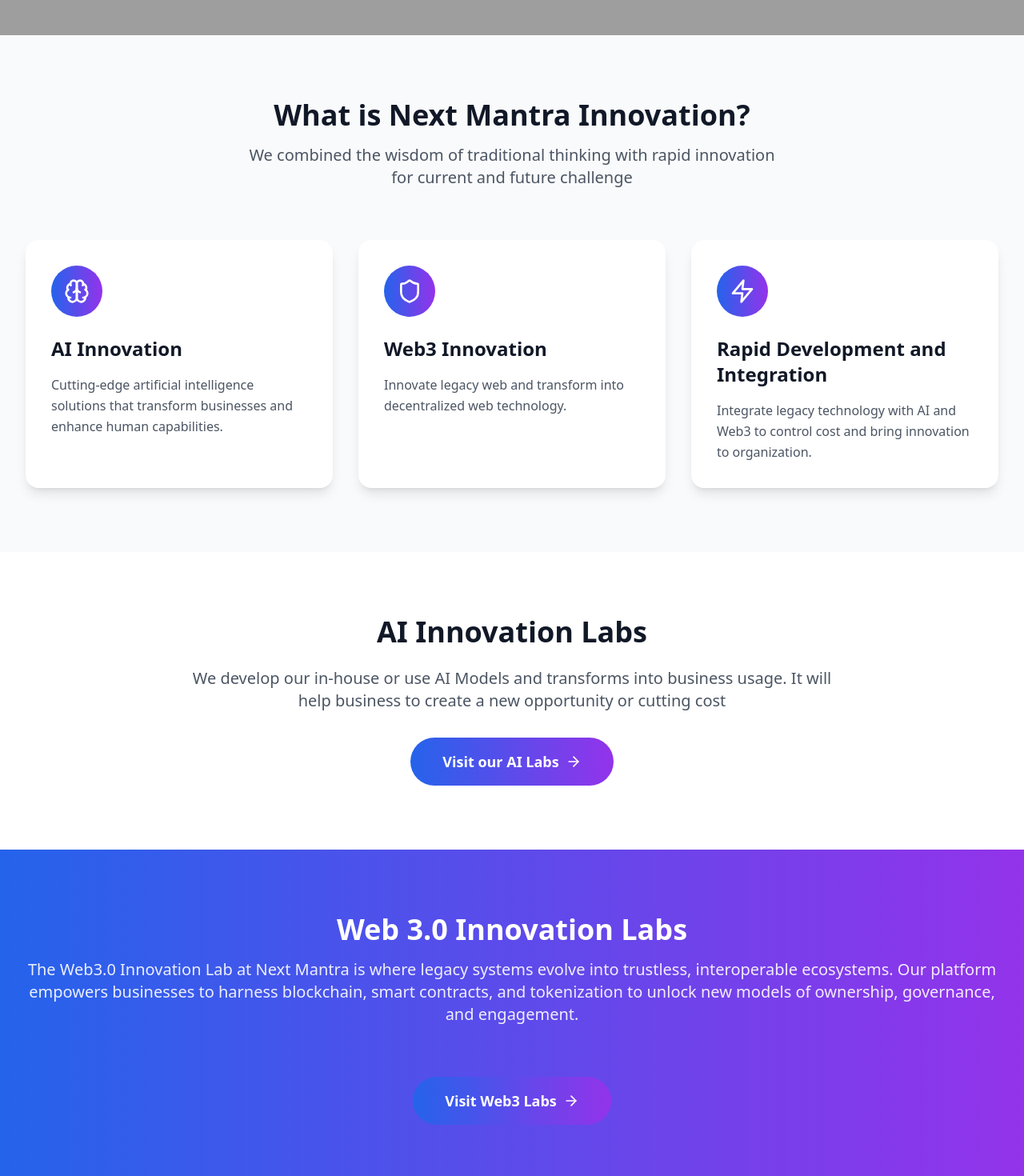
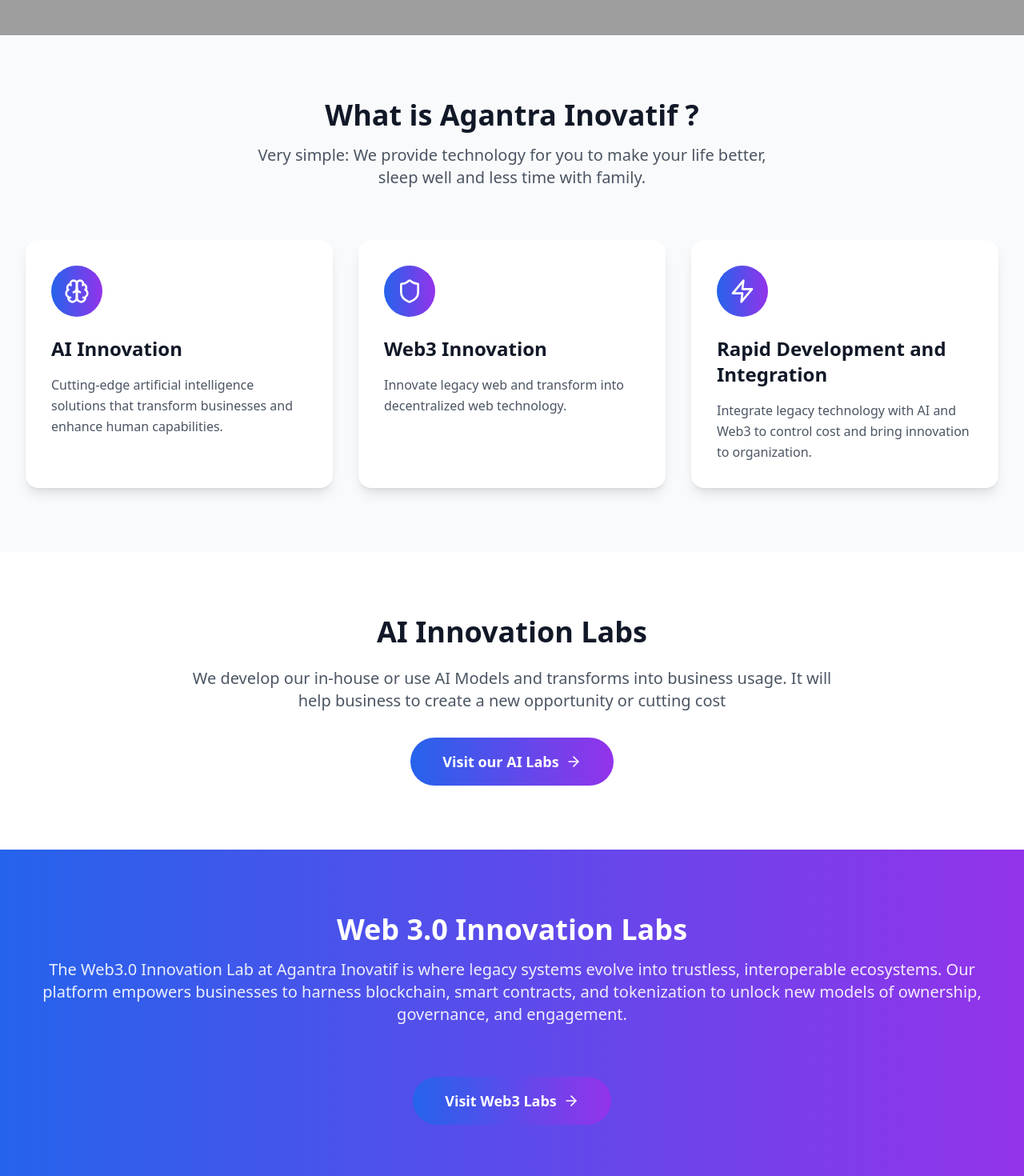
Before and after one commit to Agantra-Inovatif/companymainwebsite, a React (Vite) app: page / in a window 1280 px wide. Shown: the part 420-1890 px from the top of the page at 80% size. Built offline with nearby package versions, Linux system fonts and the light colour scheme; grey boxes are pictures that could not be loaded.

Commit message:
FIX: Change company name

```diff
--- a/src/pages/About.tsx
+++ b/src/pages/About.tsx
@@ -59,7 +59,7 @@ const About = () => {
             <section className="bg-gradient-to-br from-gray-900 to-gray-800 text-white py-20">
                 <div className="max-w-7xl mx-auto px-4 sm:px-6 lg:px-8">
                     <div className="text-center">
-                        <h1 className="text-5xl md:text-6xl font-bold mb-6">About Next Mantra</h1>
+                        <h1 className="text-5xl md:text-6xl font-bold mb-6">About Agantra Inovatif OÜ</h1>
                         <p className="text-xl md:text-2xl text-gray-300 max-w-3xl mx-auto">
                             Our Leader and Team member for AI and Web3 Innovation
                         </p>
@@ -74,7 +74,7 @@ const About = () => {
                         <div>
                             <h2 className="text-4xl font-bold text-gray-900 mb-6">Our Story</h2>
                             <p className="text-lg text-gray-600 mb-6 leading-relaxed">
-                                Founded in 2025, Next Mantra Innovation emerged from a simple belief: that the
+                                Founded in 2025, Agantra Inovatif emerged from a simple belief: that the
                                 convergence of artificial intelligence
                                 and blockchain technology would fundamentally transform how businesses operate and
                                 interact with their customers.
--- a/src/pages/Home.tsx
+++ b/src/pages/Home.tsx
@@ -73,11 +73,11 @@ const Home = () => {
                 <div className="max-w-7xl mx-auto px-4 sm:px-6 lg:px-8">
                     <div className="text-center mb-16">
                         <h2 className="text-4xl font-bold text-gray-900 mb-4">
-                            What is Next Mantra Innovation?
+                            What is Agantra Inovatif ?
                         </h2>
                         <p className="text-xl text-gray-600 max-w-2xl mx-auto">
-                            We combined the wisdom of traditional thinking with rapid innovation for current and future
-                            challenge
+                            Very simple: We provide technology for you to make your life better, sleep well and less
+                            time with family.
                         </p>
                     </div>
 
@@ -123,7 +123,8 @@ const Home = () => {
                         AI Innovation Labs
                     </h2>
                     <p className="text-xl text-gray-600 mb-8">
-                       We develop our in-house or use AI Models and transforms into business usage. It will help business to create a new opportunity or cutting cost
+                        We develop our in-house or use AI Models and transforms into business usage. It will help
+                        business to create a new opportunity or cutting cost
                     </p>
                     <Link
                         to="/ailabs"
@@ -140,7 +141,10 @@ const Home = () => {
                 <div className="max-w-7xl mx-auto px-4 sm:px-6 lg:px-8">
                     <div className="text-center mb-16">
                         <h2 className="text-4xl font-bold mb-4">Web 3.0 Innovation Labs</h2>
-                        <p className="text-xl opacity-90">The Web3.0 Innovation Lab at Next Mantra is where legacy systems evolve into trustless, interoperable ecosystems. Our platform empowers businesses to harness blockchain, smart contracts, and tokenization to unlock new models of ownership, governance, and engagement.</p>
+                        <p className="text-xl opacity-90">The Web3.0 Innovation Lab at Agantra Inovatif is where legacy
+                            systems evolve into trustless, interoperable ecosystems. Our platform empowers businesses to
+                            harness blockchain, smart contracts, and tokenization to unlock new models of ownership,
+                            governance, and engagement.</p>
                     </div>
                     <div className="text-center">
                         <Link
```
